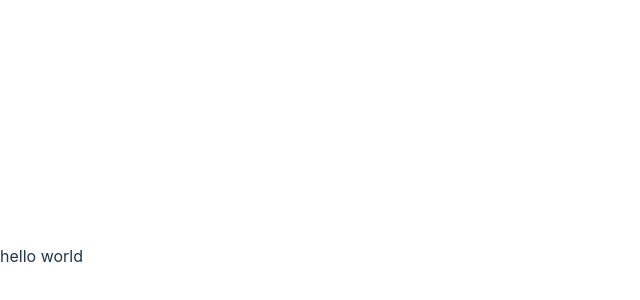
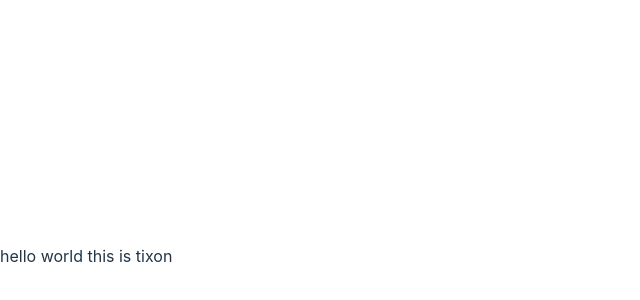
Before and after one commit to tixonapp/tixon_web, a React (Vite) app: page / in a window 1280 px wide. Shown: the part 144-444 px from the top of the page, without its empty margins (0-640 px from the left). Built offline with nearby package versions, Linux system fonts and the light colour scheme.

Commit message:
ChangedHelloWorld

```diff
--- a/src/App.jsx
+++ b/src/App.jsx
@@ -9,7 +9,7 @@ function App() {
   return (
     <>
     <p>
-      hello world
+      hello world this is tixon
     </p>
     </>
   )
```
